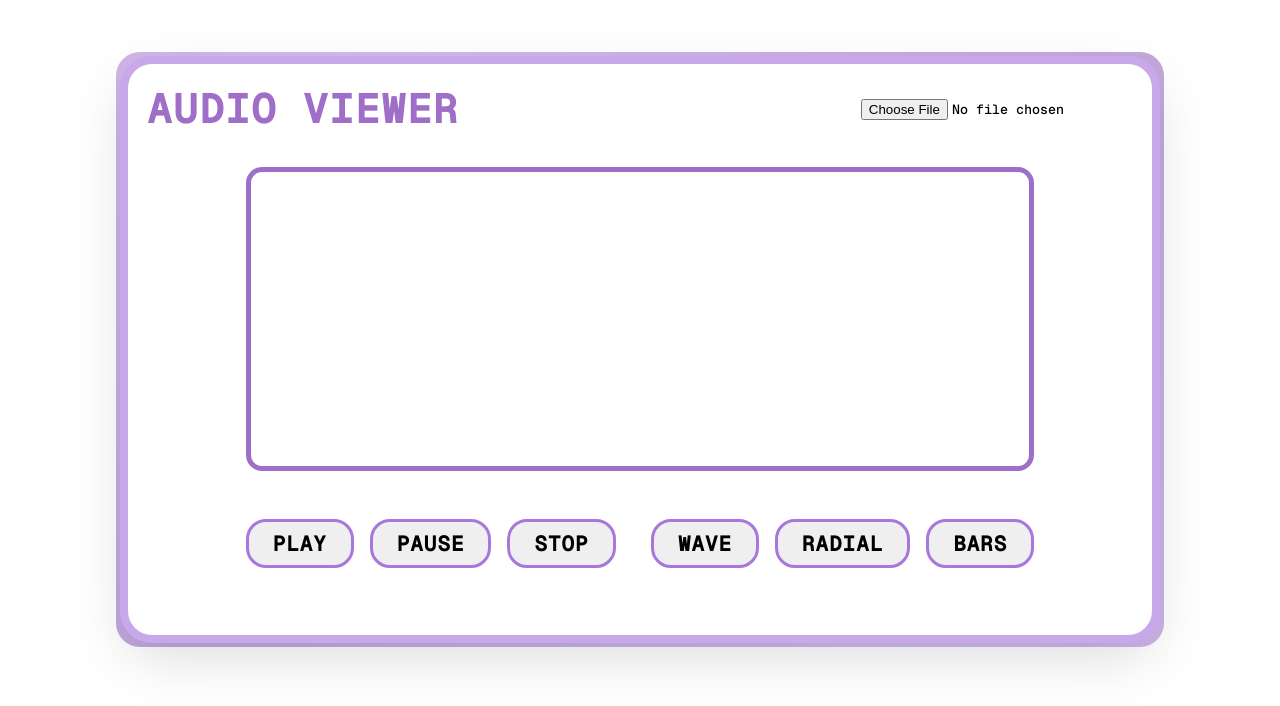
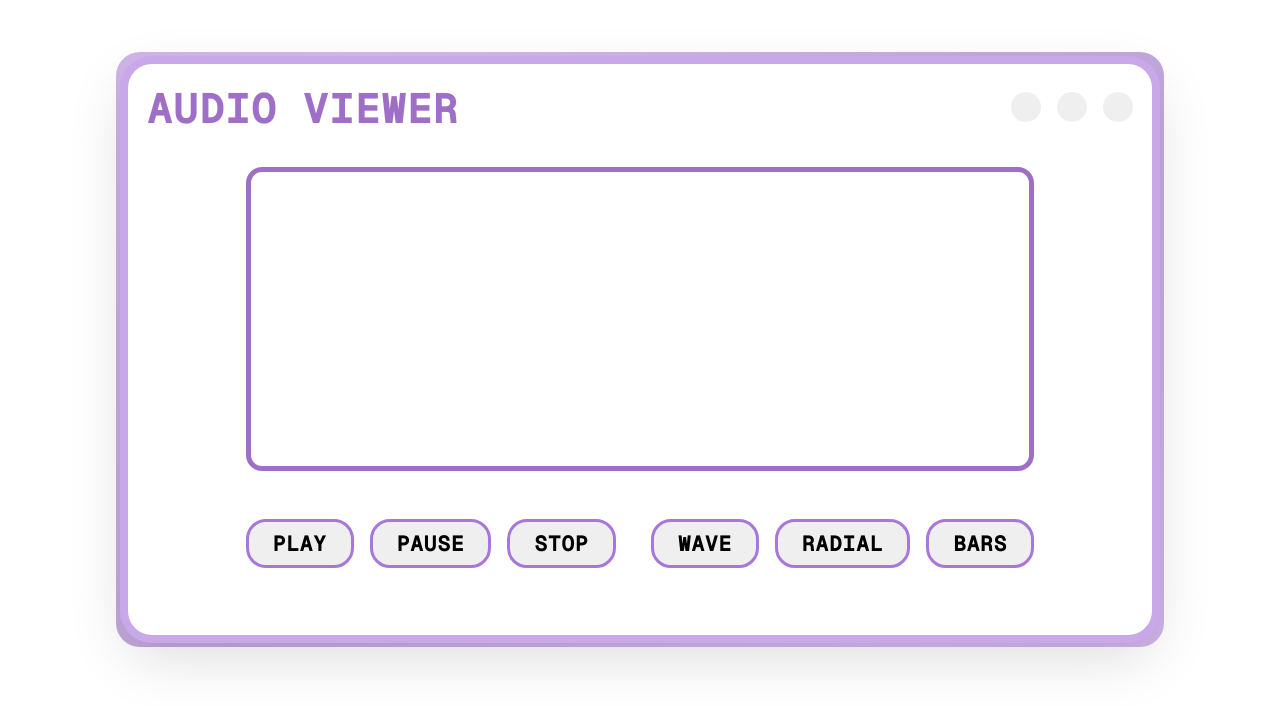
Before and after one commit to Rodevp/audio-view, an Angular app in the folder audioview/: page / in a window 1280 px wide. Shown: the top 706 px of the page. Built offline with nearby package versions, Linux system fonts and the light colour scheme.

Commit message:
creando componente de icon-button y creando referencia para el elemento input

```diff
--- a/audioview/src/app/components/audio-view/audio-view.css
+++ b/audioview/src/app/components/audio-view/audio-view.css
@@ -40,6 +40,12 @@
     }
 }
 
+.container__header__controls {
+    display: flex;
+    align-items: center;
+    gap: 1rem;
+}
+
 .container__bars {
     width: 80%;
     padding: 1.2rem 1rem;
--- a/audioview/src/app/components/audio-view/audio-view.html
+++ b/audioview/src/app/components/audio-view/audio-view.html
@@ -1,7 +1,14 @@
 <main class="container">
     <section class="container__header">
         <h1>Audio Viewer</h1>
-        <input type="file" accept="audio/*" (change)="onFileCharge($event)" />
+        <div class="container__header__controls">
+            <div>
+                <input type="file" accept="audio/*" (change)="onFileCharge($event)" #fileInput hidden />
+                <app-icon-button (click)="openFileDialog()"></app-icon-button>
+            </div>
+            <app-icon-button></app-icon-button>
+            <app-icon-button></app-icon-button>
+        </div>
     </section>
 
     <section class="container__bars">
--- a/audioview/src/app/components/audio-view/audio-view.ts
+++ b/audioview/src/app/components/audio-view/audio-view.ts
@@ -1,10 +1,11 @@
-import { Component, NgZone, ChangeDetectorRef, inject } from '@angular/core';
+import { Component, NgZone, ChangeDetectorRef, inject, ViewChild, ElementRef } from '@angular/core';
 import { RadialPoint } from '../../types/audio';
 
 import { Bars } from '../bars/bars';
 import { Radial } from '../radial/radial';
 import { Wave } from "../wave/wave";
 import { ActionButton } from '../action-button/action-button';
+import { IconButton } from "../icon-button/icon-button";
 
 import { UpdateGraphicsService } from '../../services/update-graphics';
 import { AudioStore } from '../../store/audio';
@@ -21,11 +22,13 @@ import { AudioService } from '../../services/audio';
 
 @Component({
   selector: 'app-audio-view',
-  imports: [Bars, Radial, Wave, ActionButton],
+  imports: [Bars, Radial, Wave, ActionButton, IconButton],
   templateUrl: './audio-view.html',
   styleUrl: './audio-view.css',
 })
 export class AudioView {
+
+  @ViewChild('fileInput') fileInput!: ElementRef<HTMLInputElement>;
 
   audioStore = inject(AudioStore);
   audioService = inject(AudioService);
@@ -77,6 +80,10 @@ export class AudioView {
 
   }
 
+  openFileDialog = () => {
+    this.fileInput.nativeElement.click();
+  }
+
   changeGraphic = (graphic: string) => {
     this.currentGraphic = graphic;
   }
--- /dev/null
+++ b/audioview/src/app/components/icon-button/icon-button.css
@@ -0,0 +1,7 @@
+.icon__button {
+    width: 30px;
+    height: 30px;
+    border-radius: 15px;
+    border: none;
+    cursor: pointer;
+}
--- /dev/null
+++ b/audioview/src/app/components/icon-button/icon-button.html
@@ -0,0 +1,3 @@
+<button class="icon__button">
+    <ng-content></ng-content>
+</button>
--- /dev/null
+++ b/audioview/src/app/components/icon-button/icon-button.ts
@@ -0,0 +1,11 @@
+import { Component } from '@angular/core';
+
+@Component({
+  selector: 'app-icon-button',
+  imports: [],
+  templateUrl: './icon-button.html',
+  styleUrl: './icon-button.css',
+})
+export class IconButton {
+
+}
```
